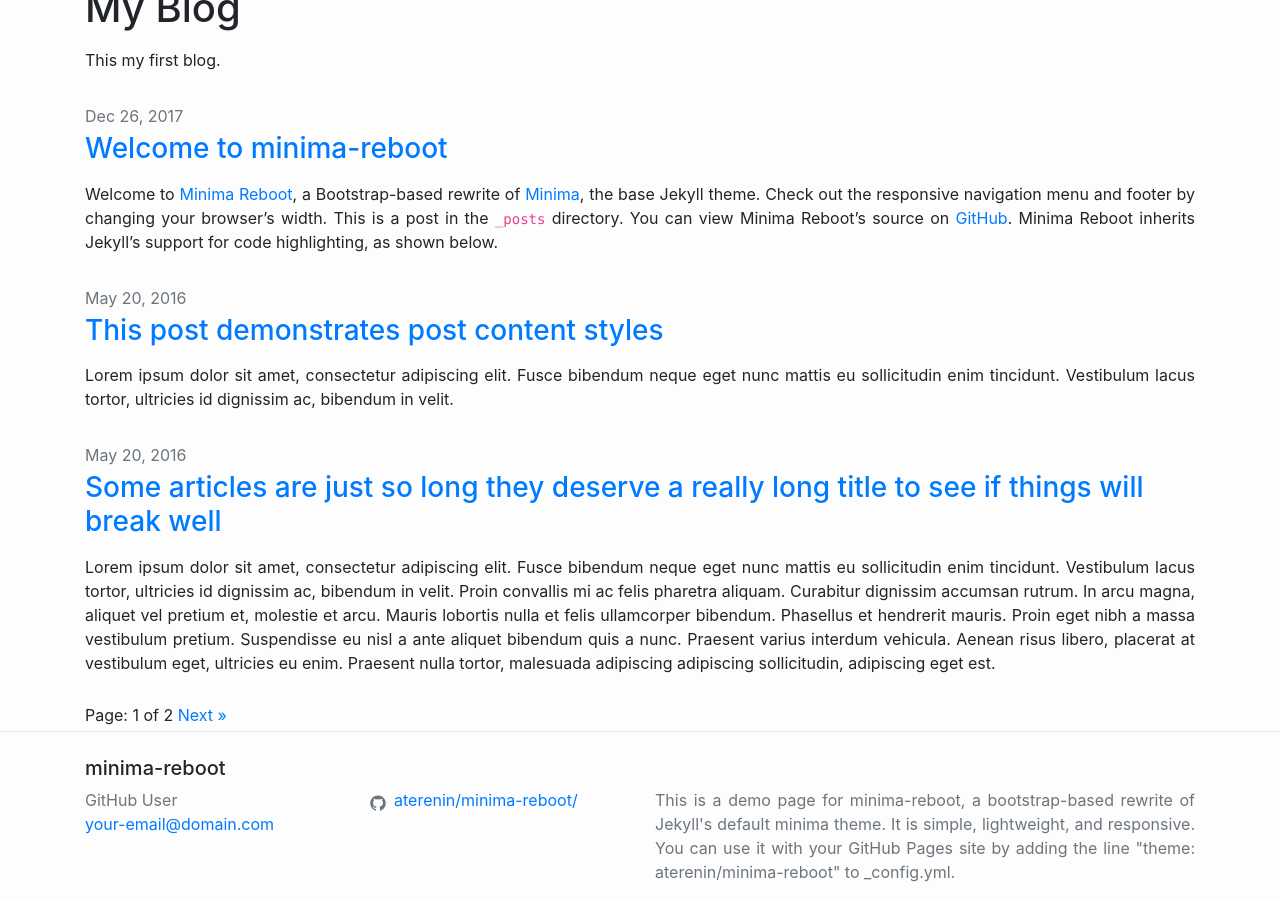
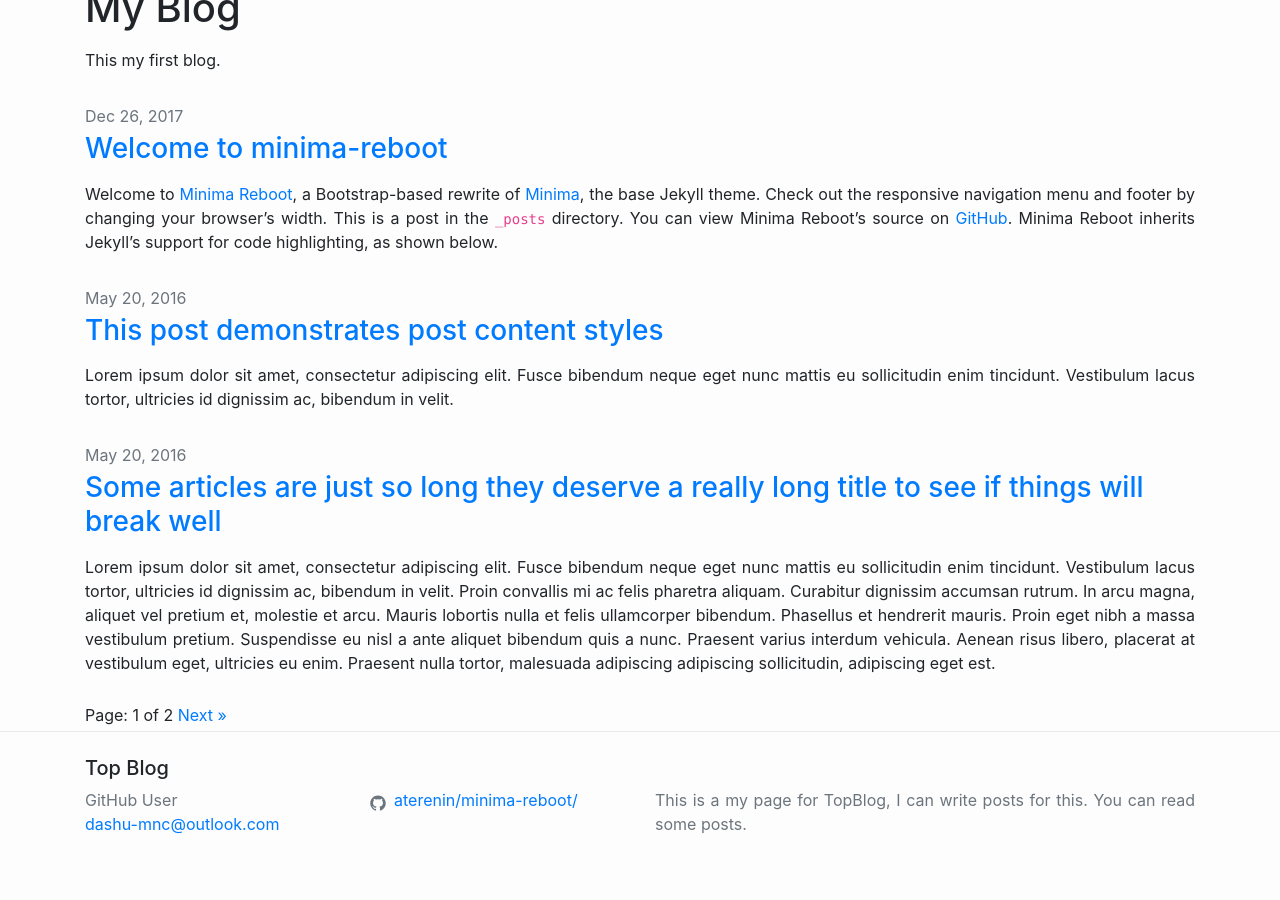
Before and after one commit to toprise/blogs, a Jekyll site: the page built from index.html, in a window 1280 px wide and 900 px high, scrolled down 891 px. Built offline with Jekyll 4.4.1, drawn with Linux system fonts in a browser that asks for light colours; the list of posts is cut into pages by our own code; after the commit the page ends 1743 px from its top, so only the background shows below that; some of the changed text lies outside the part shown.

Commit message:
Update _config.yml

```diff
--- a/_config.yml
+++ b/_config.yml
@@ -1,11 +1,8 @@
-title: minima-reboot
+title: Top Blog
 author: GitHub User
-email: your-email@domain.com
+email: dashu-mnc@outlook.com
 description: >
-  This is a demo page for minima-reboot, a bootstrap-based rewrite of Jekyll's
-  default minima theme. It is simple, lightweight, and responsive.
-  You can use it with your GitHub Pages site by adding the line
-  "theme: aterenin/minima-reboot" to _config.yml.
+  This is a my page for TopBlog, I can write posts for this. You can read some posts.
 
 plugins:
   - jekyll-seo-tag
@@ -24,7 +21,7 @@ header_pages:
 
 footer_icons:
 - username: aterenin/minima-reboot/
-  url: https://github.com/aterenin/minima-reboot/
+  url: https://github.com/toprise/blogs/
   icon: icon-github.svg
 
 paginate: 5
```
